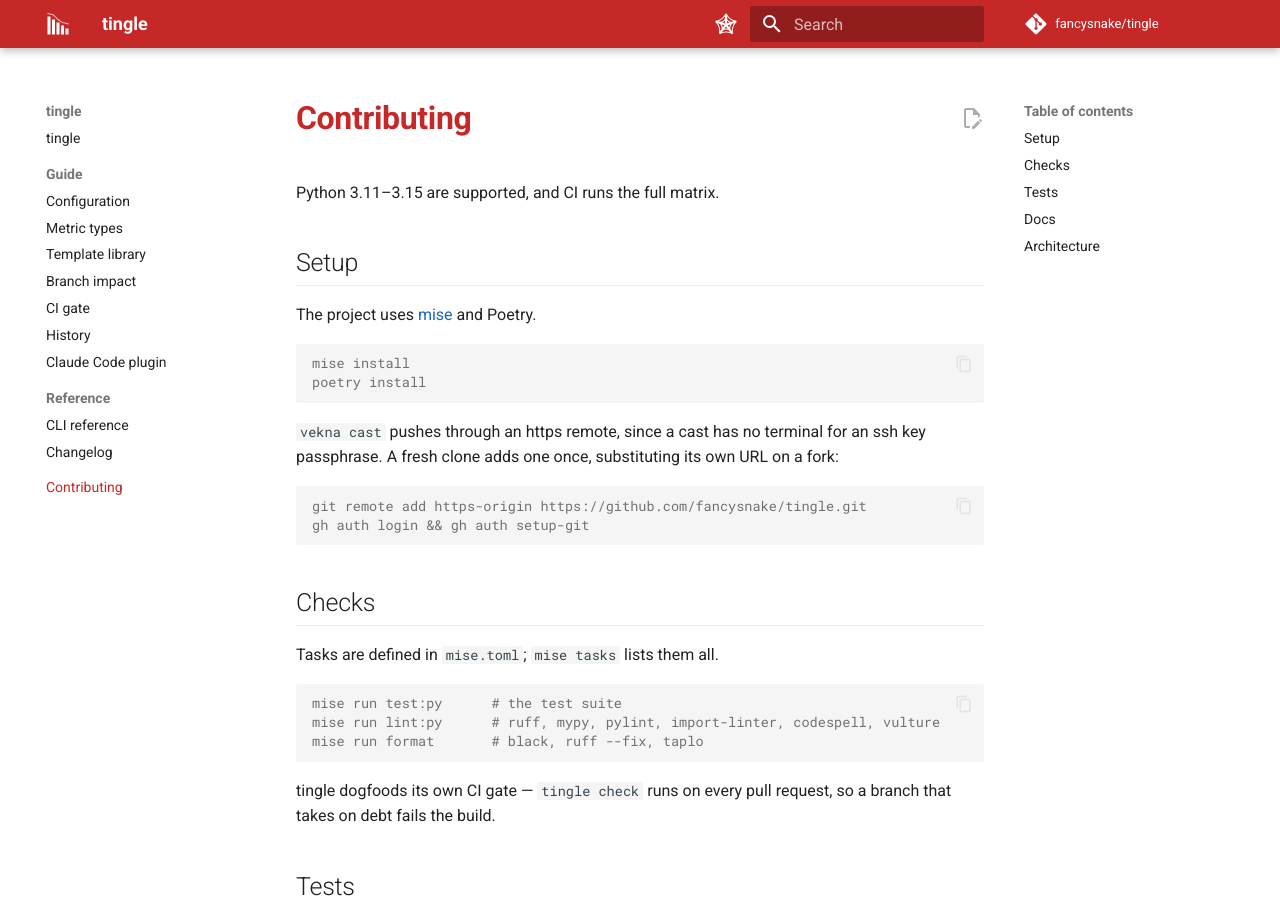
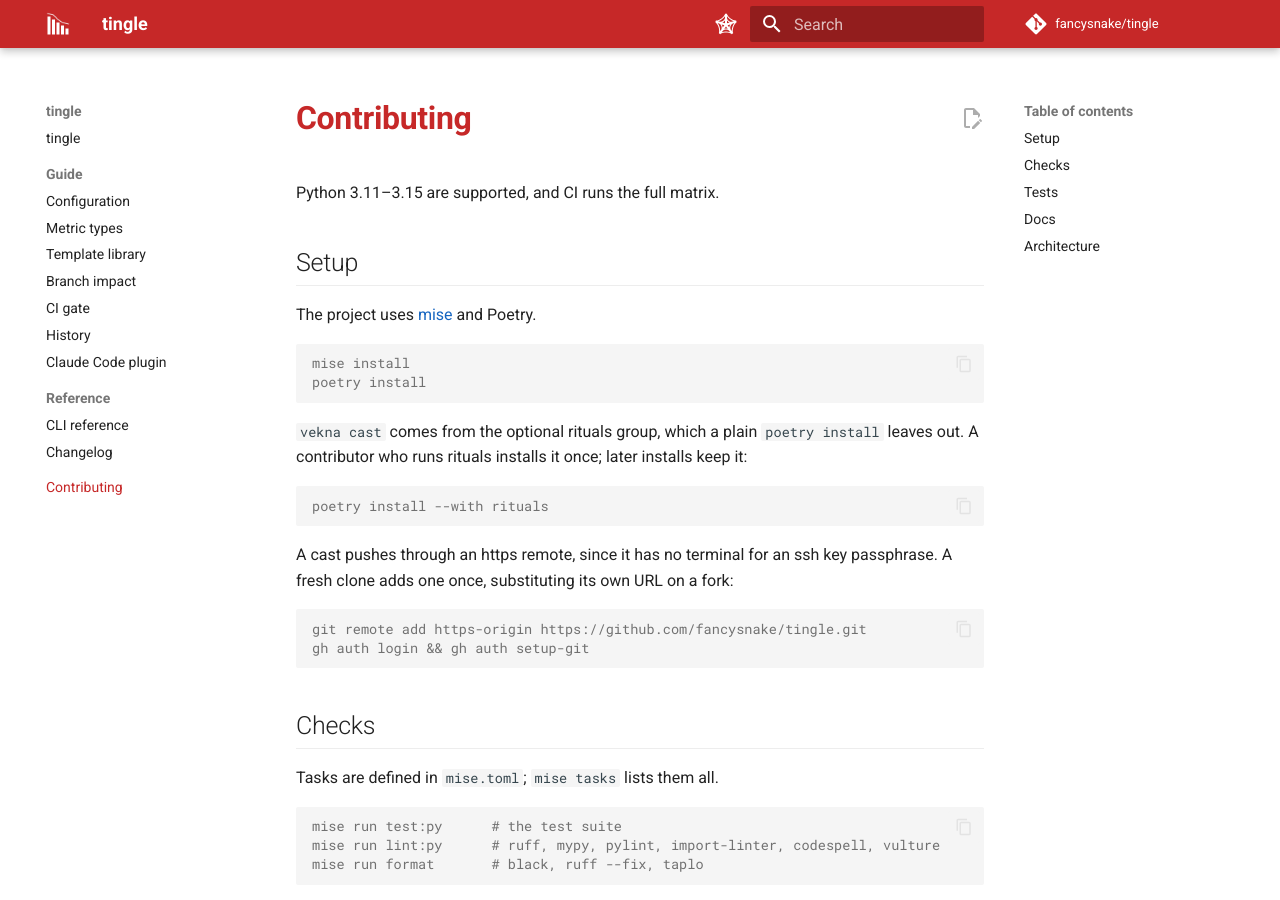
Before and after one commit to fancysnake/tingle, an MkDocs documentation site: the page built from docs/contributing.md, in a window 1280 px wide and 900 px high. Built offline with MkDocs 1.6.1 and Material for MkDocs 9.7.7, drawn with Linux system fonts in a browser that asks for light colours; comment, search, counter and statistics services are not loaded.

Commit message:
Move cabinet into an optional rituals group
cabinet pulls in an agent runtime of thirty packages that no test, linter or
docs build imports, yet every CI job and fresh checkout installed it. In an
optional `rituals` group, `poetry install --with rituals` opts in, and a later
plain `poetry install` keeps it, so the setup hook stays as it is.

Closes #78

Co-Authored-By: Claude Opus 5.5 (1M context) <noreply@anthropic.com>

````diff
--- a/docs/contributing.md
+++ b/docs/contributing.md
@@ -11,7 +11,15 @@ mise install
 poetry install
 ```
 
-`vekna cast` pushes through an https remote, since a cast has no terminal for
+`vekna cast` comes from the optional rituals group, which a plain
+`poetry install` leaves out. A contributor who runs rituals installs it once;
+later installs keep it:
+
+```console
+poetry install --with rituals
+```
+
+A cast pushes through an https remote, since it has no terminal for
 an ssh key passphrase. A fresh clone adds one once, substituting its own URL
 on a fork:
 
````
Also changed, not shown: CHANGELOG.md (+3 -0 lines), pyproject.toml (+11 -4 lines), 1 other file.
